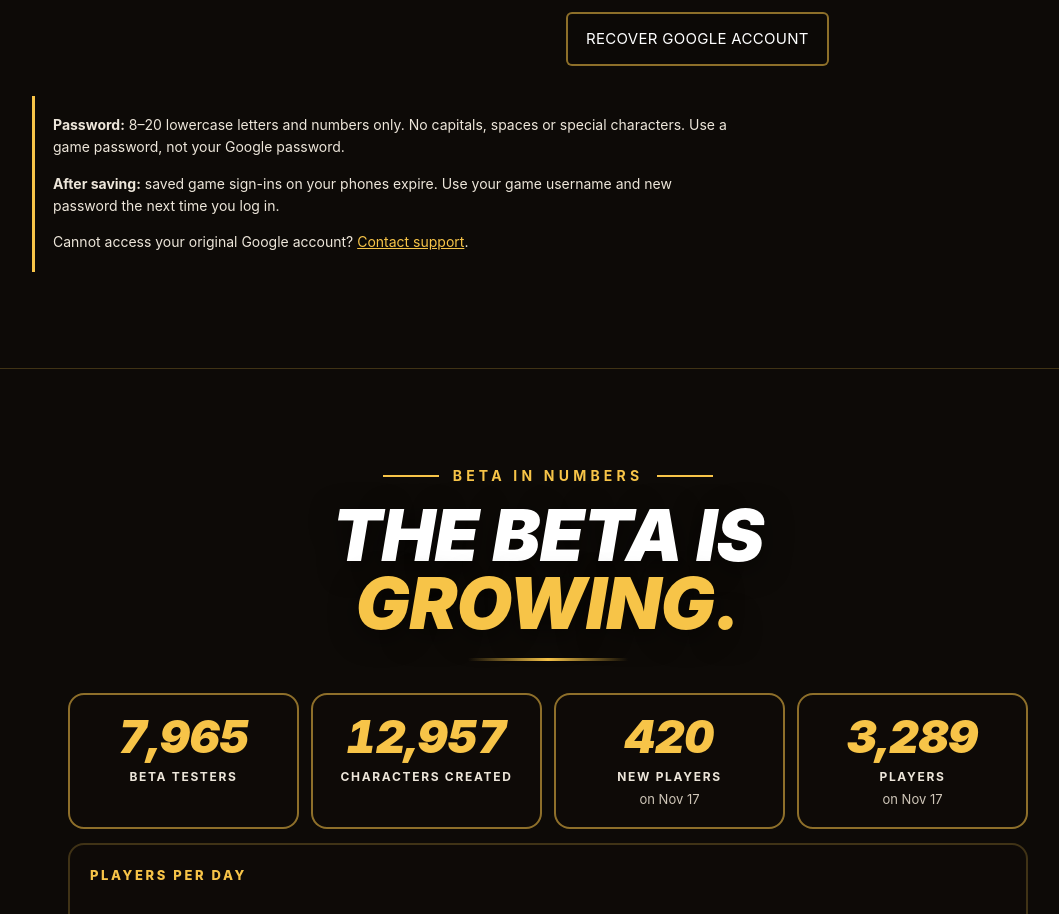
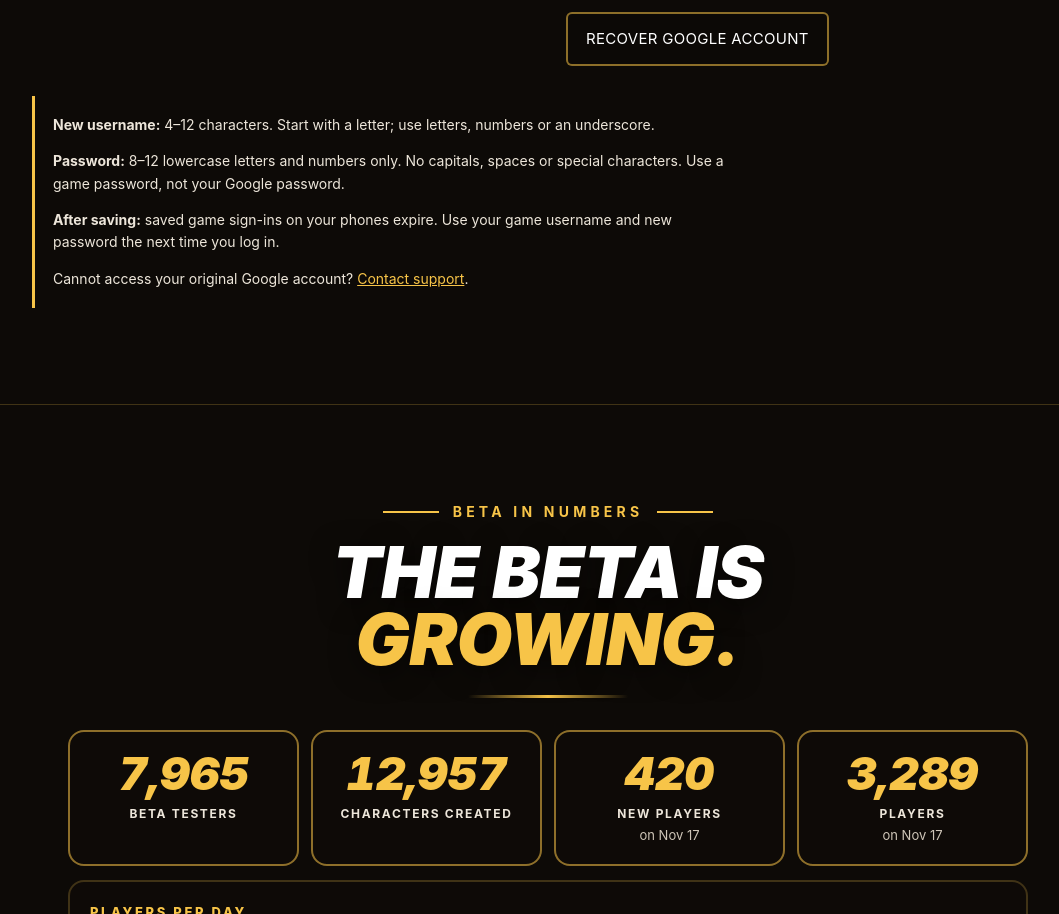
Before and after one commit to brunobossran/bossran-mobile-site, a plain HTML site: page index.html in a window 1280 px wide. Shown: the part 1634-2548 px from the top of the page, without its empty margins (92-1151 px from the left). Drawn offline with Linux system fonts and the light colour scheme.

Commit message:
Explain 12-character game login compatibility limits

```diff
--- a/index.html
+++ b/index.html
@@ -398,7 +398,8 @@ footer p { margin: 0; font-size: 13px; max-width: 70ch; }
         </article>
       </div>
       <div class="account-guide-notes">
-        <p><strong>Password:</strong> 8–20 lowercase letters and numbers only. No capitals, spaces or special characters. Use a game password, not your Google password.</p>
+        <p><strong>New username:</strong> 4–12 characters. Start with a letter; use letters, numbers or an underscore.</p>
+        <p><strong>Password:</strong> 8–12 lowercase letters and numbers only. No capitals, spaces or special characters. Use a game password, not your Google password.</p>
         <p><strong>After saving:</strong> saved game sign-ins on your phones expire. Use your game username and new password the next time you log in.</p>
         <p>Cannot access your original Google account? <a href="mailto:support@bossran.net">Contact support</a>.</p>
       </div>
```
